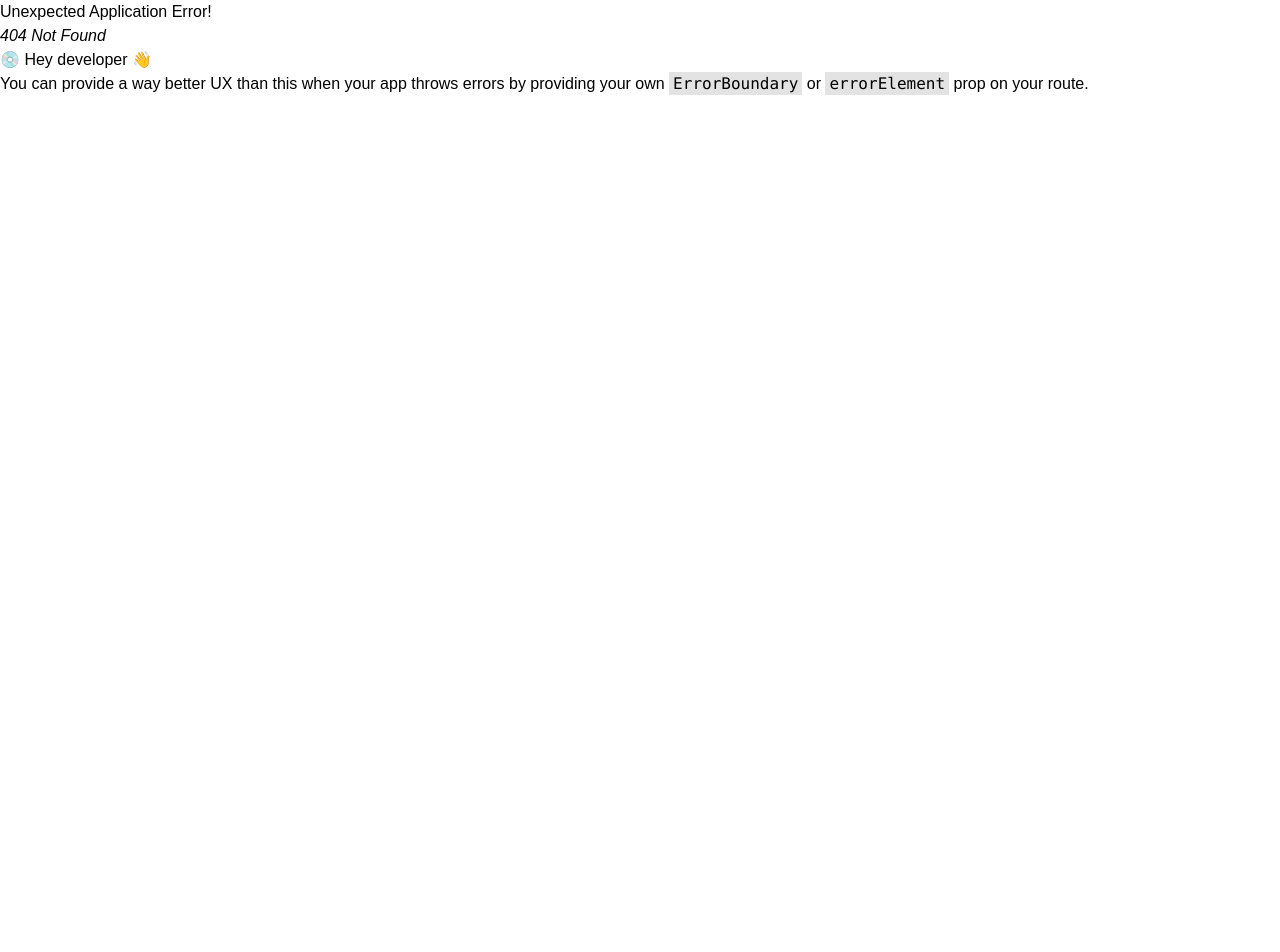
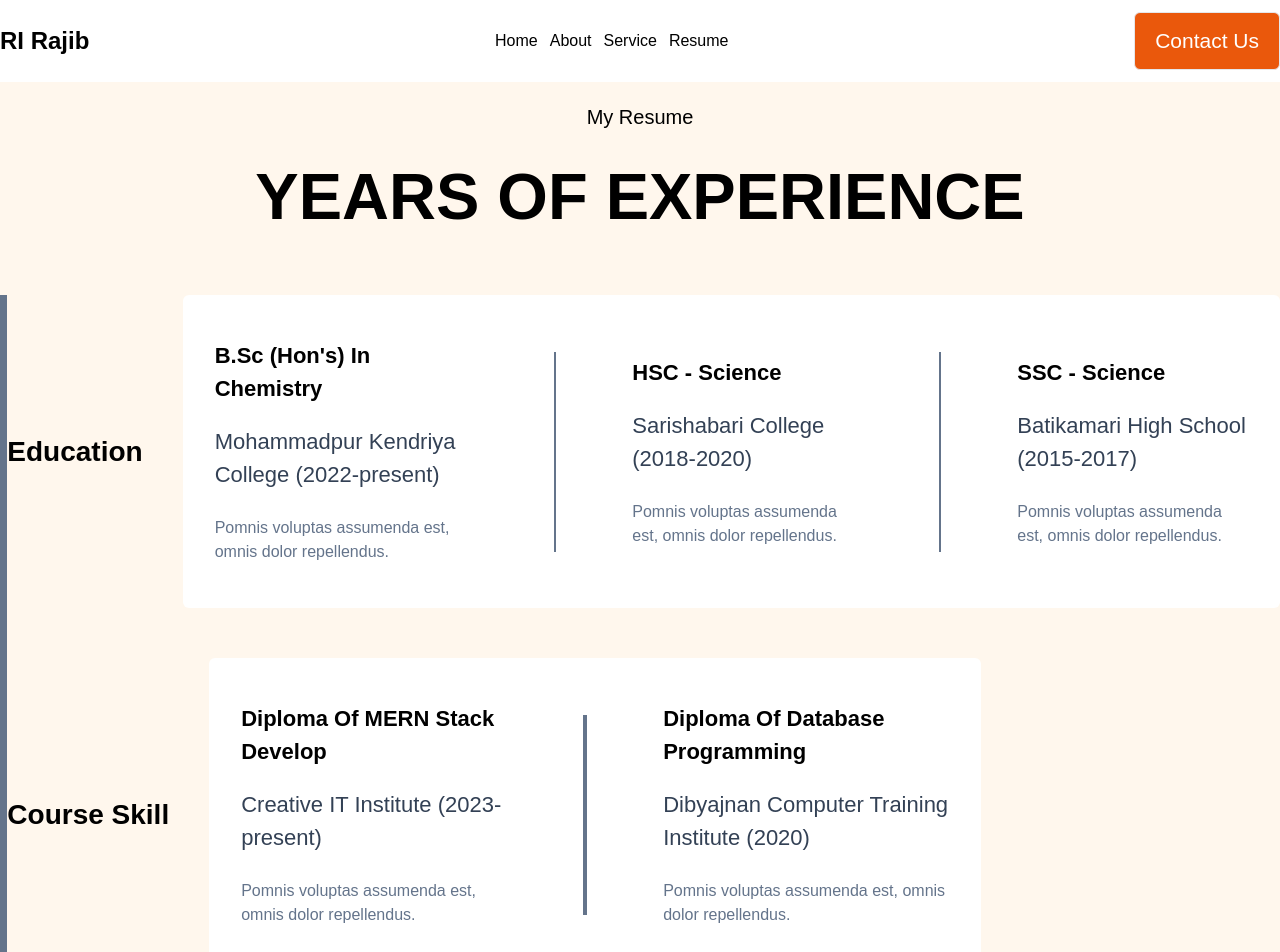
Before and after one commit to rajibulislam60/portfolio, a React (Vite) app: page /resume in a window 1280 px wide. Before the commit this address had no page. Shown: the top 952 px of the page. Before the commit the page ends 800 px from the top, so only its background shows below. Built offline with nearby package versions, Linux system fonts and the light colour scheme.

Commit message:
add cv link in button, service and resume area

```diff
--- a/src/Components/Button.jsx
+++ b/src/Components/Button.jsx
@@ -1,7 +1,17 @@
-import React from 'react'
+import React from 'react';
+import { Link } from 'react-router-dom';
 
-const Button = ({className, name}) => {
-  return <div className={className}>{name}</div>;
+const Button = ({className, name, onClick, to}) => {
+  //  if (to) {
+  //    return (
+  //      <Link to={to} className={className}>
+  //        {name}
+  //      </Link>
+  //    );
+  //  }
+  return <div className={className} onClick={onClick}>
+    <Link to={to}>{name}</Link>
+    </div>;
 }
 
 export default Button
--- /dev/null
+++ b/src/Components/CV.jsx
@@ -0,0 +1,15 @@
+import React from 'react';
+import cvImage from '../assets/cv.png';
+import Container from './Container';
+
+const CV = () => {
+  return (
+    <div className='flex items-center'>
+      <Container>
+        <img className='object-cover  w-screen' src={cvImage} alt="Resume" />
+      </Container>
+    </div>
+  );
+}
+
+export default CV
--- /dev/null
+++ b/src/Components/Title.jsx
@@ -0,0 +1,14 @@
+import React from 'react'
+
+const Title = ({titleName, titleItem}) => {
+  return (
+    <div className='text-center'>
+      <h3 className="font-normal text-[20px]">{titleName}</h3>
+      <h2 className="uppercase text-[65px] leading-1.7 font-bold mt-[16px]">
+        {titleItem}
+      </h2>
+    </div>
+  );
+}
+
+export default Title
--- a/src/pages/About.jsx
+++ b/src/pages/About.jsx
@@ -15,12 +15,12 @@ const About = () => {
             <img src={BannarImage} alt="Profile Picture" />
           </div>
           <div>
-            <h3 className="uppercase font-normal text-[20px]">About me</h3>
-            <h1 className="text-[60px] leading-1.7 font-bold mt-[40px]">
+            <h3 className="font-normal text-[20px]">About me</h3>
+            <h2 className="text-[60px] leading-1.7 font-bold mt-[40px]">
               I Can Design Anything
               <br />
               You Want
-            </h1>
+            </h2>
             <p className="text-[18px] leading-1.7 font-light mt-[20px] max-w-[663px] text-slate-400">
               Nam libero tempore, cum soluta nobis est eligendi optio cumque
               nihil impedit quo minus id quod maxime placeat facere possimus,
@@ -83,10 +83,13 @@ const About = () => {
                   </div>
                 </div>
               </div>
-              <Button
-                className="bg-orange-600 text-white px-5 py-3 text-[21px] font-medium rounded-md hover:bg-black duration-[0.4s] max-w-[228px] mt-[70px]"
-                name="Download My CV"
-              />
+              <div className='mt-[70px]'>
+                <Button
+                  className="bg-orange-600 text-white px-5 py-3 text-[21px] font-medium rounded-md hover:bg-black duration-[0.4s] max-w-[228px] mt-[70px]"
+                  name="Download My CV"
+                  to="/CV"
+                />
+              </div>
             </div>
           </div>
         </div>
--- a/src/pages/Bannar.jsx
+++ b/src/pages/Bannar.jsx
@@ -1,9 +1,10 @@
-import React from 'react';
+import React, { useState } from 'react';
 import BannarImage from '../assets/BannarPic.png';
 import Container from '../Components/Container';
 import Button from '../Components/Button';
 
 const Bannar = () => {
+
   return (
     <div className="h-screen flex bg-slate-400">
       <Container>
@@ -22,10 +23,13 @@ const Bannar = () => {
               omnis voluptas assumenda est, omnis dolor repellendus. Temporibus
               autem quibusdam et.
             </p>
-            <Button
-              className="bg-orange-600 text-white px-5 py-3 text-[21px] font-medium rounded-md hover:bg-black duration-[0.4s] max-w-[228px] mt-[50px]"
-              name="Download My CV"
-            />
+            <div className='mt-[50px]'>
+              <Button
+                className="bg-orange-600 text-white px-5 py-3 text-[21px] font-medium rounded-md hover:bg-black duration-[0.4s] max-w-[228px] mt-[50px]"
+                name="Download My CV"
+                to="/CV"
+              />
+            </div>
           </div>
           <div>
             <img src={BannarImage} alt="Profile Picture" />
--- a/src/pages/Navbar.jsx
+++ b/src/pages/Navbar.jsx
@@ -28,6 +28,16 @@ const Navbar = () => {
                 item="About"
                 to="/about"
               />
+              <ListItem
+                className="nav-item hover:text-orange-400"
+                item="Service"
+                to="/service"
+              />
+              <ListItem
+                className="nav-item hover:text-orange-400"
+                item="Resume"
+                to="/resume"
+              />
               {/* Add more ListItems as needed */}
             </List>
             <Button
--- /dev/null
+++ b/src/pages/Resume.jsx
@@ -0,0 +1,96 @@
+import React from "react";
+import Container from "../Components/Container";
+import Title from "../Components/Title";
+
+const Resume = () => {
+  return (
+    <div className="bg-orange-50 py-5">
+      <Container>
+        <div>
+          <div>
+            <Title titleName="My Resume" titleItem="YEARS OF EXPERIENCE" />
+          </div>
+          <div className="mt-[50px] flex">
+            <div className="h-[800px] w-2 bg-slate-500"></div>
+            <div>
+              <div className="items-center flex gap-[40px]">
+                <h3 className="text-[28px] font-semibold leading-1.7">
+                  Education
+                </h3>
+                <div className=" bg-white flex items-center rounded-md">
+                  <div className="max-w-[330px] px-8 py-11">
+                    <h2 className="text-[22px] font-semibold leading-1.7">
+                      B.Sc (Hon's) In Chemistry
+                    </h2>
+                    <h3 className="text-[22px] font-medium leading-1.7 text-slate-700 mt-[20px] ">
+                      Mohammadpur Kendriya College (2022-present)
+                    </h3>
+                    <p className="text-[16px] font-light leading-1.7 text-slate-500 mt-[25px]">
+                      Pomnis voluptas assumenda est, omnis dolor repellendus.
+                    </p>
+                  </div>
+                  <div className="h-[200px] w-1 bg-slate-500 mx-11"></div>
+                  <div className="max-w-[350px] px-8 py-11">
+                    <h2 className="text-[22px] font-semibold leading-1.7">
+                      HSC - Science
+                    </h2>
+                    <h3 className="text-[22px] font-medium leading-1.7 text-slate-700 mt-[20px] ">
+                      Sarishabari College (2018-2020)
+                    </h3>
+                    <p className="text-[16px] font-light leading-1.7 text-slate-500 mt-[25px]">
+                      Pomnis voluptas assumenda est, omnis dolor repellendus.
+                    </p>
+                  </div>
+                  <div className="h-[200px] w-1 bg-slate-500 mx-11"></div>
+                  <div className="max-w-[350px] px-8 py-11">
+                    <h2 className="text-[22px] font-semibold leading-1.7">
+                      SSC - Science
+                    </h2>
+                    <h3 className="text-[22px] font-medium leading-1.7 text-slate-700 mt-[20px] ">
+                      Batikamari High School (2015-2017)
+                    </h3>
+                    <p className="text-[16px] font-light leading-1.7 text-slate-500 mt-[25px]">
+                      Pomnis voluptas assumenda est, omnis dolor repellendus.
+                    </p>
+                  </div>
+                </div>
+              </div>
+              <div className="items-center flex gap-[40px] mt-[50px]">
+                <h3 className="text-[28px] font-semibold leading-1.7">
+                  Course Skill
+                </h3>
+                <div className=" bg-white flex items-center rounded-md">
+                  <div className="max-w-[330px] px-8 py-11">
+                    <h2 className="text-[22px] font-semibold leading-1.7">
+                      Diploma Of MERN Stack Develop
+                    </h2>
+                    <h3 className="text-[22px] font-medium leading-1.7 text-slate-700 mt-[20px] ">
+                      Creative IT Institute (2023-present)
+                    </h3>
+                    <p className="text-[16px] font-light leading-1.7 text-slate-500 mt-[25px]">
+                      Pomnis voluptas assumenda est, omnis dolor repellendus.
+                    </p>
+                  </div>
+                  <div className="h-[200px] w-1 bg-slate-500 mx-11"></div>
+                  <div className="max-w-[350px] px-8 py-11">
+                    <h2 className="text-[22px] font-semibold leading-1.7">
+                      Diploma Of Database Programming
+                    </h2>
+                    <h3 className="text-[22px] font-medium leading-1.7 text-slate-700 mt-[20px] ">
+                      Dibyajnan Computer Training Institute (2020)
+                    </h3>
+                    <p className="text-[16px] font-light leading-1.7 text-slate-500 mt-[25px]">
+                      Pomnis voluptas assumenda est, omnis dolor repellendus.
+                    </p>
+                  </div>
+                </div>
+              </div>
+            </div>
+          </div>
+        </div>
+      </Container>
+    </div>
+  );
+};
+
+export default Resume;
--- /dev/null
+++ b/src/pages/Service.jsx
@@ -0,0 +1,52 @@
+import React from 'react';
+import Container from '../Components/Container';
+import Title from '../Components/Title';
+import { VscVmConnect } from "react-icons/vsc";
+
+const Service = () => {
+  return (
+    <div className="">
+      <Container>
+        <div className="py-[70px]">
+          <div>
+            <Title titleName="My Service" titleItem="Services I offer" />
+          </div>
+          <div className="mt-[70px] flex justify-center gap-8">
+            <div className="border border-orange-100 max-w-[350px] text-center px-[30px] py-10 hover:bg-orange-100 rounded-md">
+              <VscVmConnect className="text-[60px] mx-auto text-orange-300" />
+              <h3 className="text-[24px] leading-1.7 font-semibold mt-4 mb-3">
+                Front-End Developer
+              </h3>
+              <p className="text-[16px] leading-1.7 font-light text-slate-500">
+                Hen our power of choice is untrammelled and when nothing
+                prevents our being able
+              </p>
+            </div>
+            <div className="border border-orange-100 max-w-[350px] text-center px-[30px] py-10 hover:bg-orange-100 rounded-md">
+              <VscVmConnect className="text-[60px] mx-auto text-orange-300" />
+              <h3 className="text-[24px] leading-1.7 font-semibold mt-4 mb-3">
+                Web Developer
+              </h3>
+              <p className="text-[16px] leading-1.7 font-light text-slate-500">
+                Hen our power of choice is untrammelled and when nothing
+                prevents our being able
+              </p>
+            </div>
+            <div className="border border-orange-100 max-w-[350px] text-center px-[30px] py-10 hover:bg-orange-100 rounded-md">
+              <VscVmConnect className="text-[60px] mx-auto text-orange-300" />
+              <h3 className="text-[24px] leading-1.7 font-semibold mt-4 mb-3">
+                MERN Stack Developer
+              </h3>
+              <p className="text-[16px] leading-1.7 font-light text-slate-500">
+                Hen our power of choice is untrammelled and when nothing
+                prevents our being able
+              </p>
+            </div>
+          </div>
+        </div>
+      </Container>
+    </div>
+  );
+}
+
+export default Service
```
Also changed, not shown: src/App.jsx (+15 -0 lines), src/assets/cv.png (added), src/assets/test.jpg (added).
